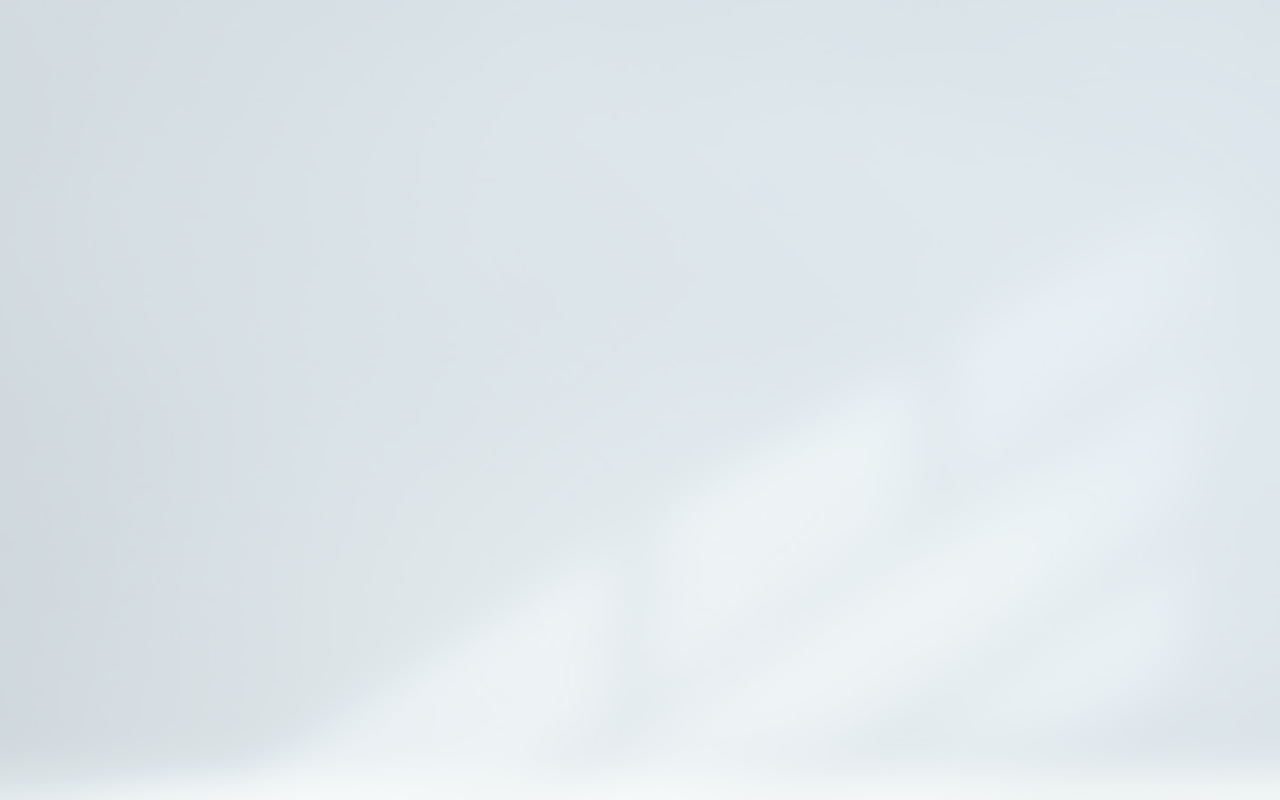
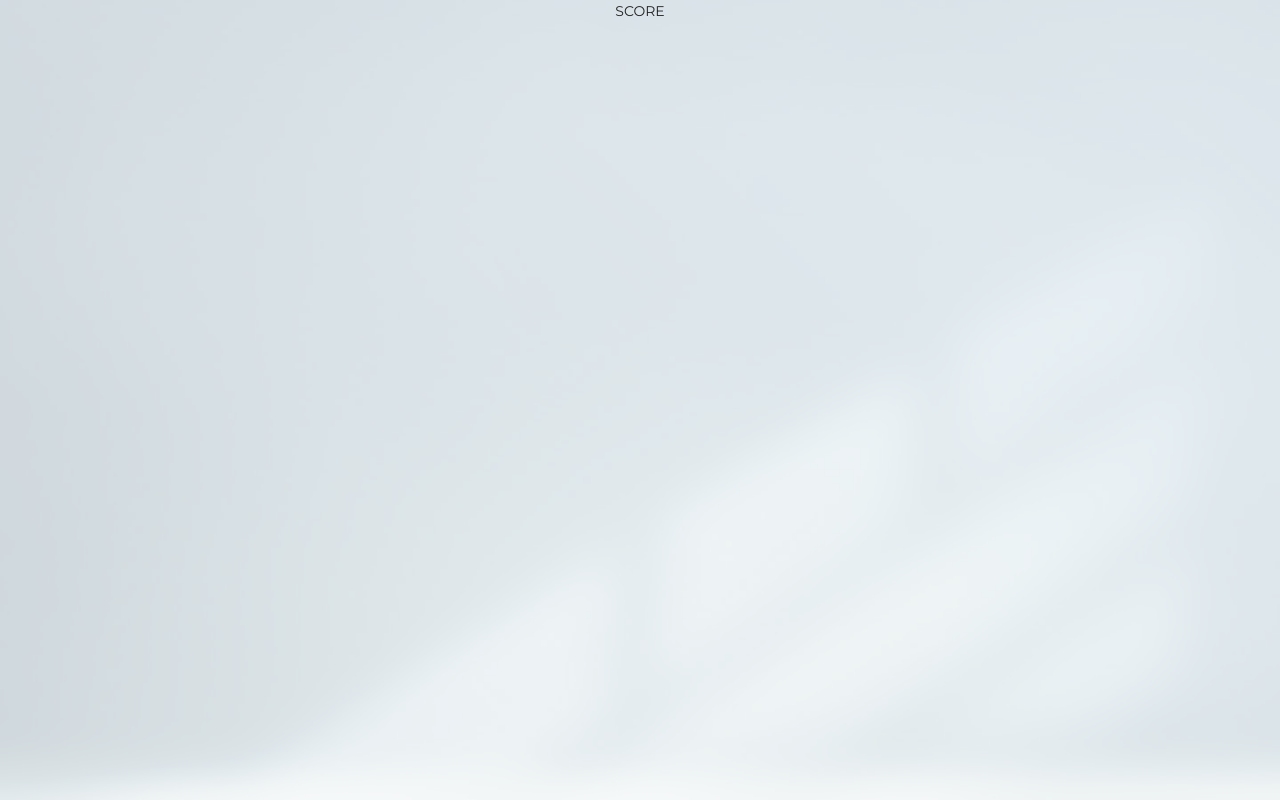
Before and after one commit to kolodenets/art-quiz, a React (Create React App) app: page /score in a window 1280 px wide. Before the commit this address had no page. Built offline with nearby package versions, Linux system fonts and the light colour scheme.

Commit message:
feat: add score page

```diff
--- /dev/null
+++ b/src/pages/score/Score.jsx
@@ -0,0 +1,11 @@
+import React from 'react';
+
+const Score = () => {
+  return (
+    <div>
+      SCORE
+    </div>
+  );
+};
+
+export default Score;
--- a/src/router/AppRouter.jsx
+++ b/src/router/AppRouter.jsx
@@ -3,6 +3,7 @@ import { Route, Routes } from 'react-router-dom';
 import MainPage from '../pages/main/MainPage';
 import Settings from './../pages/settings/Settings';
 import Categories from './../pages/categories/Categories';
+import Score from './../pages/score/Score';
 
 const AppRouter = () => {
   return (
@@ -10,6 +11,7 @@ const AppRouter = () => {
       <Route path='/' element={<MainPage/>}/>
       <Route path='/settings' element={<Settings/>}/>
       <Route path='/categories' element={<Categories/>}/>
+      <Route path='/score' element={<Score/>}/>
     </Routes>
   );
 };
```
